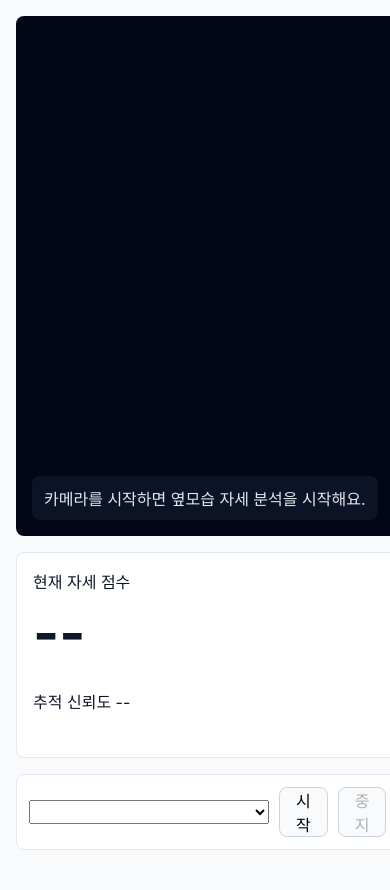
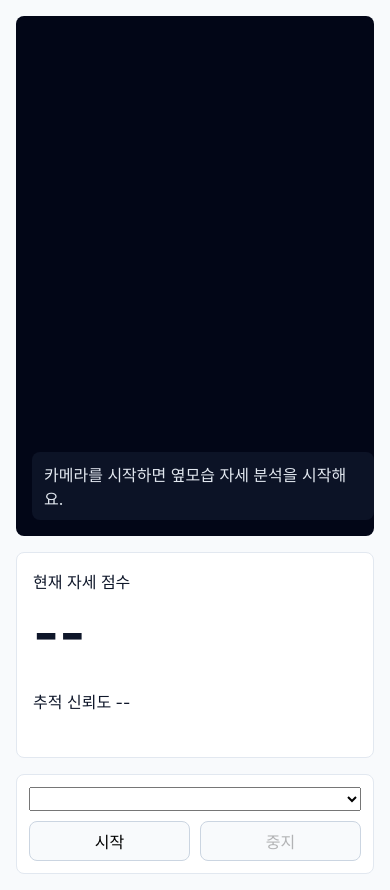
Before and after one commit to JaeJunday/posture-alert, a website built with Vite: page index.html in a window 390 px wide. Before the commit the page ends 866 px from the top, so only its background shows below. Built offline with nearby package versions, Linux system fonts and the light colour scheme.

Commit message:
모바일 툴바 줄바꿈 개선

```diff
--- a/src/styles.css
+++ b/src/styles.css
@@ -79,6 +79,7 @@ select {
 .toolbar {
   grid-column: 1 / -1;
   display: flex;
+  flex-wrap: wrap;
   gap: 10px;
   align-items: center;
   padding: 12px;
@@ -88,10 +89,12 @@ select {
 }
 
 .toolbar select {
-  min-width: 240px;
+  flex: 1 1 240px;
+  min-width: min(240px, 100%);
 }
 
 .toolbar button {
+  flex: 0 1 auto;
   min-height: 40px;
   padding: 0 16px;
   border: 1px solid #cbd5e1;
@@ -104,3 +107,15 @@ select {
     grid-template-columns: 1fr;
   }
 }
+
+@media (max-width: 480px) {
+  .toolbar select {
+    flex-basis: 100%;
+    width: 100%;
+  }
+
+  .toolbar button {
+    flex: 1 1 calc(50% - 5px);
+    min-width: 0;
+  }
+}
```
